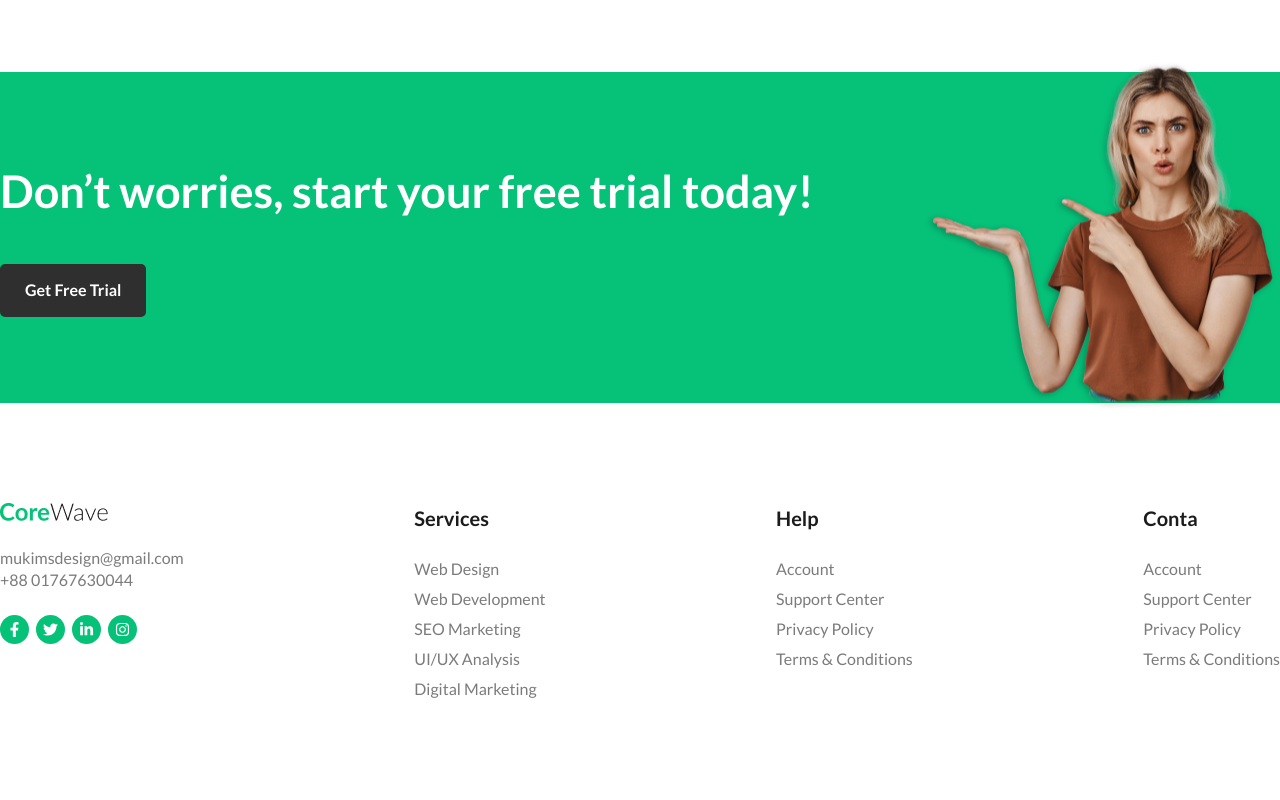
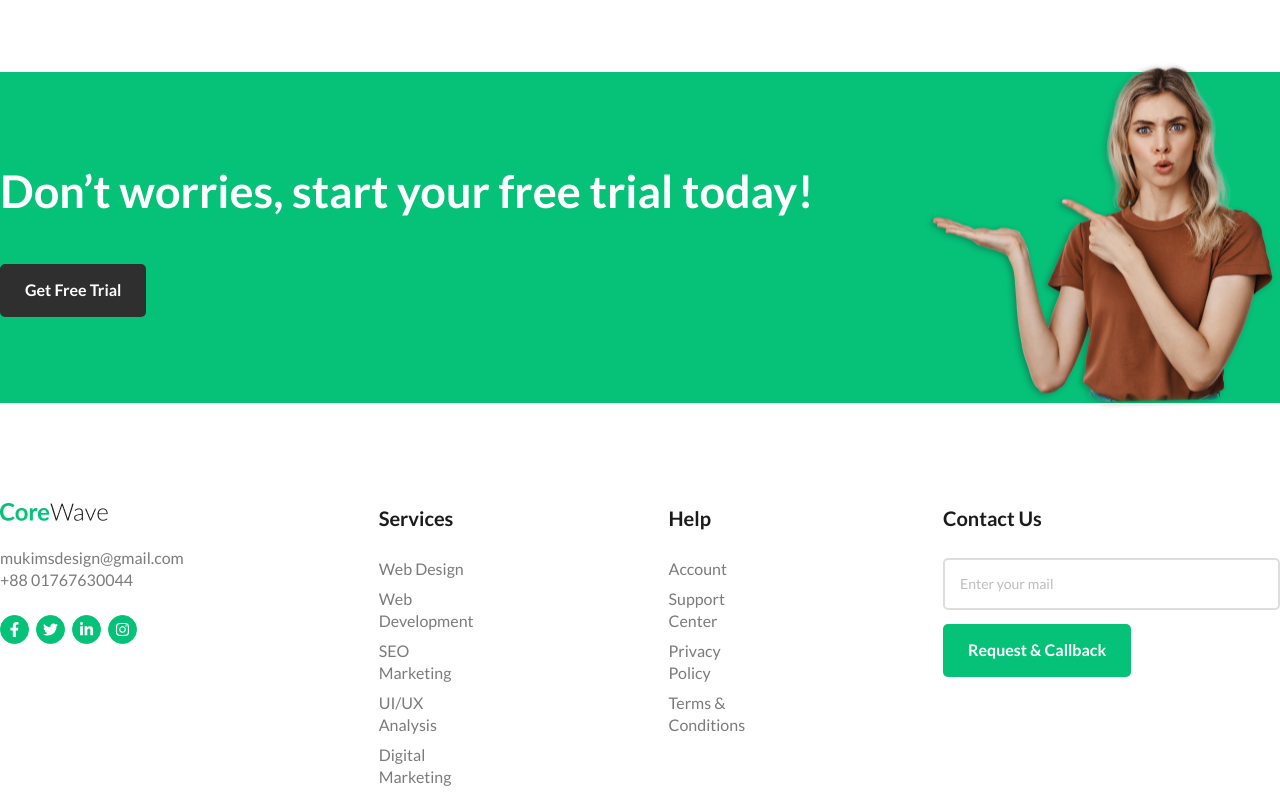
Before and after one commit to shoumen-shomu/core-wave, a React (Vite) app: page / in a window 1280 px wide. Shown: the part 4804-5604 px from the top of the page. Before the commit the page ends 5516 px from the top, so only its background shows below. Built offline with nearby package versions, Linux system fonts and the light colour scheme.

Commit message:
Enhance footer component: add services and help sections, improve styling and interactivity

```diff
--- a/src/components/layouts/Footer.jsx
+++ b/src/components/layouts/Footer.jsx
@@ -1,64 +1,97 @@
-import React from 'react'
-import Container from '../common/Container'
-import Images from '../common/Images'
-import footerlogo from "../../assets/logo.png"
+import React from "react";
+import Container from "../common/Container";
+import Images from "../common/Images";
+import footerlogo from "../../assets/logo.png";
 import { FaFacebookF } from "react-icons/fa";
 import { FaTwitter } from "react-icons/fa";
 import { FaLinkedinIn } from "react-icons/fa";
 import { FaInstagram } from "react-icons/fa";
+import Button from "../common/Button";
 
 const Footer = () => {
   return (
     <>
       <footer>
         <Container>
-      <div className="pt-25 pb-1 flex justify-between">
+          <div className="pt-25 pb-1 flex gap-48.75">
             <div className="">
-          <Images imgSrc={footerlogo}/>
-          <p className='font-lato font-normal text-base text-[#7B7B7B] leading-5.5 pt-6.5'>mukimsdesign@gmail.com</p>
-          <p className='font-lato font-normal text-base text-[#7B7B7B] leading-5.5 pb-1'>+88 01767630044</p>
+              <Images imgSrc={footerlogo} />
+              <p className="font-lato font-normal text-base text-[#7B7B7B] leading-5.5 pt-6.5">
+                mukimsdesign@gmail.com
+              </p>
+              <p className="font-lato font-normal text-base text-[#7B7B7B] leading-5.5 pb-1">
+                +88 01767630044
+              </p>
               <div className="flex gap-1.75 mt-[20px]">
-            <div className="w-7.25 h-7.25 bg-primary rounded-[50%] flex justify-center items-center">
-              <FaFacebookF size={15} className='text-white' />
+                <div className="w-7.25 h-7.25 bg-primary rounded-[50%] flex justify-center items-center cursor-pointer  border border-primary group hover:bg-transparent duration-300">
+                  <FaFacebookF size={15} className="text-white group-hover:text-primary" />
                 </div>
-            <div className="w-7.25 h-7.25 bg-primary rounded-[50%] flex justify-center items-center">
-              <FaTwitter size={15} className='text-white' />
+                <div className="w-7.25 h-7.25 bg-primary rounded-[50%] flex justify-center items-center cursor-pointer  border border-primary group hover:bg-transparent duration-300">
+                  <FaTwitter size={15} className="text-white group-hover:text-primary" />
                 </div>
-            <div className="w-7.25 h-7.25 bg-primary rounded-[50%] flex justify-center items-center">
-              <FaLinkedinIn  ookF size={15} className='text-white' />
+                <div className="w-7.25 h-7.25 bg-primary rounded-[50%] flex justify-center items-center cursor-pointer  border border-primary group hover:bg-transparent duration-300">
+                  <FaLinkedinIn size={15} className="text-white group-hover:text-primary" />
                 </div>
-            <div className="w-7.25 h-7.25 bg-primary rounded-[50%] flex justify-center items-center">
-              <FaInstagram size={15} className='text-white' />
+                <div className="w-7.25 h-7.25 bg-primary rounded-[50%] flex justify-center items-center cursor-pointer  border border-primary group hover:bg-transparent duration-300">
+                  <FaInstagram size={15} className="text-white group-hover:text-primary" />
                 </div>
               </div>
             </div>
             <div className="">
-          <h4 className='font-lato font-semibold text-[20px] text-secendary leading-[30px] pb-[25px]'>Services</h4>
-          <p className='font-lato font-normal text-base text-[#7B7B7B] leading-[22px] pb-[8px]'>Web Design</p>
-          <p className='font-lato font-normal text-base text-[#7B7B7B] leading-[22px] pb-[8px]'>Web Development</p>
-          <p className='font-lato font-normal text-base text-[#7B7B7B] leading-[22px] pb-[8px]'>SEO Marketing</p>
-          <p className='font-lato font-normal text-base text-[#7B7B7B] leading-[22px] pb-[8px]'>UI/UX Analysis</p>
-          <p className='font-lato font-normal text-base text-[#7B7B7B] leading-[22px] pb-[8px]'>Digital Marketing</p>
+              <h4 className="font-lato font-semibold text-[20px] text-secendary leading-[30px] pb-[25px]">
+                Services
+              </h4>
+              <p className="font-lato font-normal text-base text-[#7B7B7B] leading-[22px] pb-[8px]">
+                Web Design
+              </p>
+              <p className="font-lato font-normal text-base text-[#7B7B7B] leading-[22px] pb-[8px]">
+                Web Development
+              </p>
+              <p className="font-lato font-normal text-base text-[#7B7B7B] leading-[22px] pb-[8px]">
+                SEO Marketing
+              </p>
+              <p className="font-lato font-normal text-base text-[#7B7B7B] leading-[22px] pb-[8px]">
+                UI/UX Analysis
+              </p>
+              <p className="font-lato font-normal text-base text-[#7B7B7B] leading-[22px] pb-[8px]">
+                Digital Marketing
+              </p>
             </div>
             <div className="">
-          <h4 className='font-lato font-semibold text-[20px] text-secendary leading-[30px] pb-[25px]'>Help</h4>
-          <p className='font-lato font-normal text-base text-[#7B7B7B] leading-[22px] pb-[8px]'>Account</p>
-          <p className='font-lato font-normal text-base text-[#7B7B7B] leading-[22px] pb-[8px]'>Support Center</p>
-          <p className='font-lato font-normal text-base text-[#7B7B7B] leading-[22px] pb-[8px]'>Privacy Policy</p>
-          <p className='font-lato font-normal text-base text-[#7B7B7B] leading-[22px] pb-[8px]'>Terms & Conditions</p>
+              <h4 className="font-lato font-semibold text-[20px] text-secendary leading-[30px] pb-[25px]">
+                Help
+              </h4>
+              <p className="font-lato font-normal text-base text-[#7B7B7B] leading-[22px] pb-[8px]">
+                Account
+              </p>
+              <p className="font-lato font-normal text-base text-[#7B7B7B] leading-[22px] pb-[8px]">
+                Support Center
+              </p>
+              <p className="font-lato font-normal text-base text-[#7B7B7B] leading-[22px] pb-[8px]">
+                Privacy Policy
+              </p>
+              <p className="font-lato font-normal text-base text-[#7B7B7B] leading-[22px] pb-[8px]">
+                Terms & Conditions
+              </p>
             </div>
-        <div className="">
-          <h4 className='font-lato font-semibold text-[20px] text-secendary leading-[30px] pb-[25px]'>Conta</h4>
-          <p className='font-lato font-normal text-base text-[#7B7B7B] leading-[22px] pb-[8px]'>Account</p>
-          <p className='font-lato font-normal text-base text-[#7B7B7B] leading-[22px] pb-[8px]'>Support Center</p>
-          <p className='font-lato font-normal text-base text-[#7B7B7B] leading-[22px] pb-[8px]'>Privacy Policy</p>
-          <p className='font-lato font-normal text-base text-[#7B7B7B] leading-[22px] pb-[8px]'>Terms & Conditions</p>
+            <div className="flex-col">
+              <h4 className="font-lato font-semibold text-[20px] text-secendary leading-[30px] pb-[25px]">
+                Contact Us
+              </h4>
+              <div className="ppt-[30px] pb-[14px]">
+                <input
+                  type="mail"
+                  placeholder="Enter your mail"
+                  className="py-3.25 pl-3.75 w-84.25 rounded-[5px] border-2 border-[#DDDDDD] outline-0 placeholder:text-[#BDBDBD] font-lato font-normal text-sm leading-5.5 inline-block"
+                />
+              </div>
+              <Button btnText={"Request & Callback"} />
             </div>
           </div>
         </Container>
       </footer>
     </>
-  )
-}
+  );
+};
 
-export default Footer
+export default Footer;
```
Lines whose indentation alone changed are shown as unchanged.
